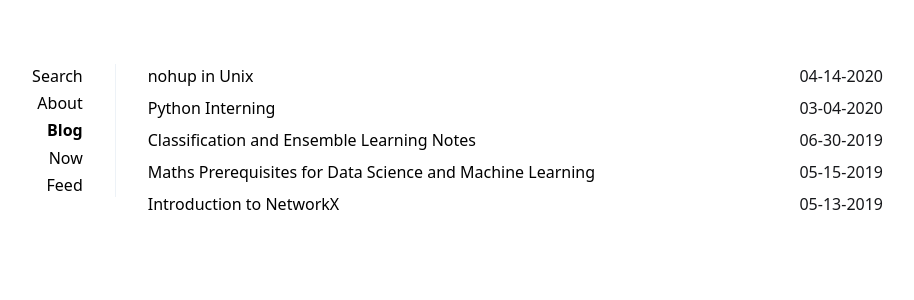
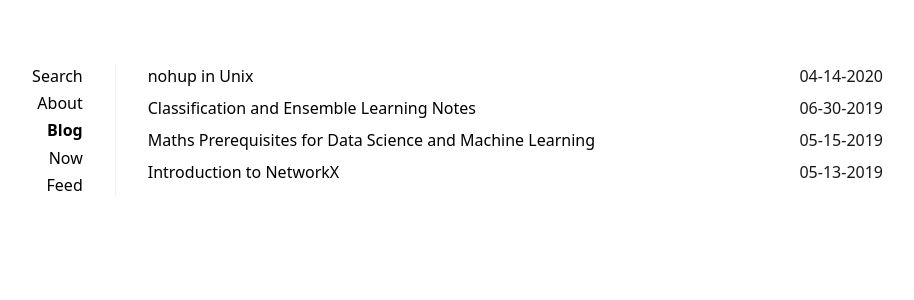
Before and after one commit to avinashbhat/avinashbhat.github.io, a Jekyll site: the page built from index.html, in a window 1280 px wide. Shown: the top 300 px of the page, without its empty margins (205-1119 px from the left). Built offline with Jekyll 4.4.1, drawn with Linux system fonts in a browser that asks for light colours; a file with an impossible date is left out.

Commit message:
Update 2020-03-04-python-interning.md

```diff
--- a/_posts/2020-03-04-python-interning.md
+++ b/_posts/2020-03-04-python-interning.md
@@ -1,12 +1,16 @@
 ---
 layout: post
 title: Python Interning
-date: 2020-03-04
+date: {}
 description: Interning concept in Python
 summary: Working with nohup command
 category: blog
 comments: true
-tags: [internals, python, interning]
+tags:
+  - internals
+  - python
+  - interning
+published: true
 ---
 
 In Python, a variable is just a pointer to a memory, where the value of that variable is stored. This means, when we do `x = 5`, then `x` contains an address to a memory location where the value `5` is stored.
```
